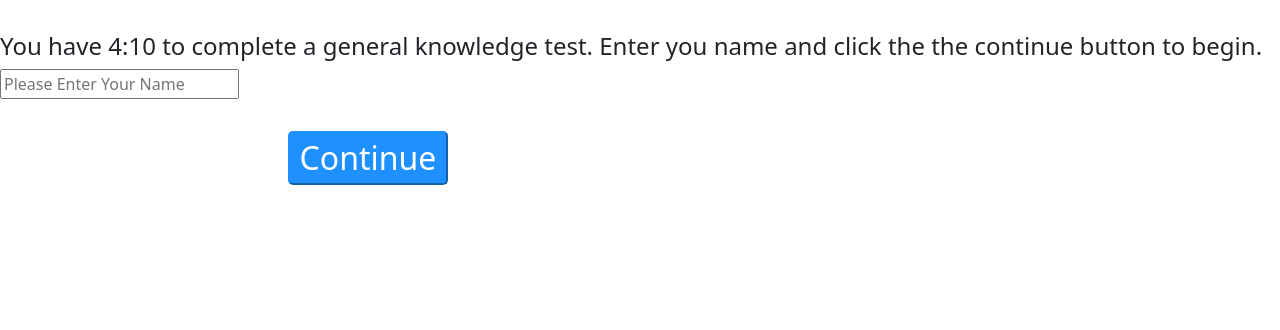
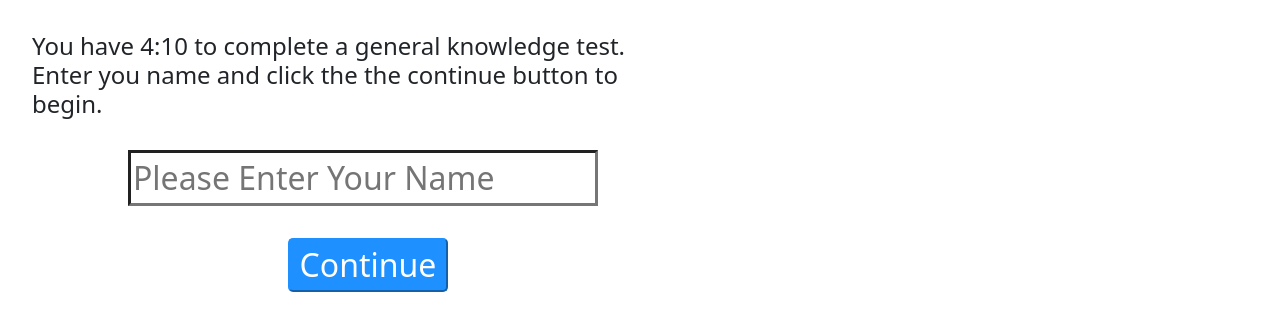
Before and after one commit to Prim3timer/test, a React (Create React App) app: page / in a window 1280 px wide. Shown: the top 330 px of the page. Built offline with nearby package versions, Linux system fonts and the light colour scheme.

Commit message:
working on the portrait

```diff
--- a/src/index.css
+++ b/src/index.css
@@ -18,22 +18,22 @@ code {
   justify-content: center;
 }
 
-/* #instructions {
+#instructions {
   margin: 0 0 0 2rem;
     width: 40rem;
-} */
-/* #name-taker {
+}
+#name-taker {
   font-size: 2rem;
    margin: 2rem  0 0 8rem;
     border-width: 3px;
-} */
+}
 #continuity {
   font-size: 2rem;
    margin: 0 0 0 18rem;
 }
 
 #clock {
-  margin-left: 10rem;
+  /* margin-left: 10rem; */
   width: 4rem;
 }
 
```
